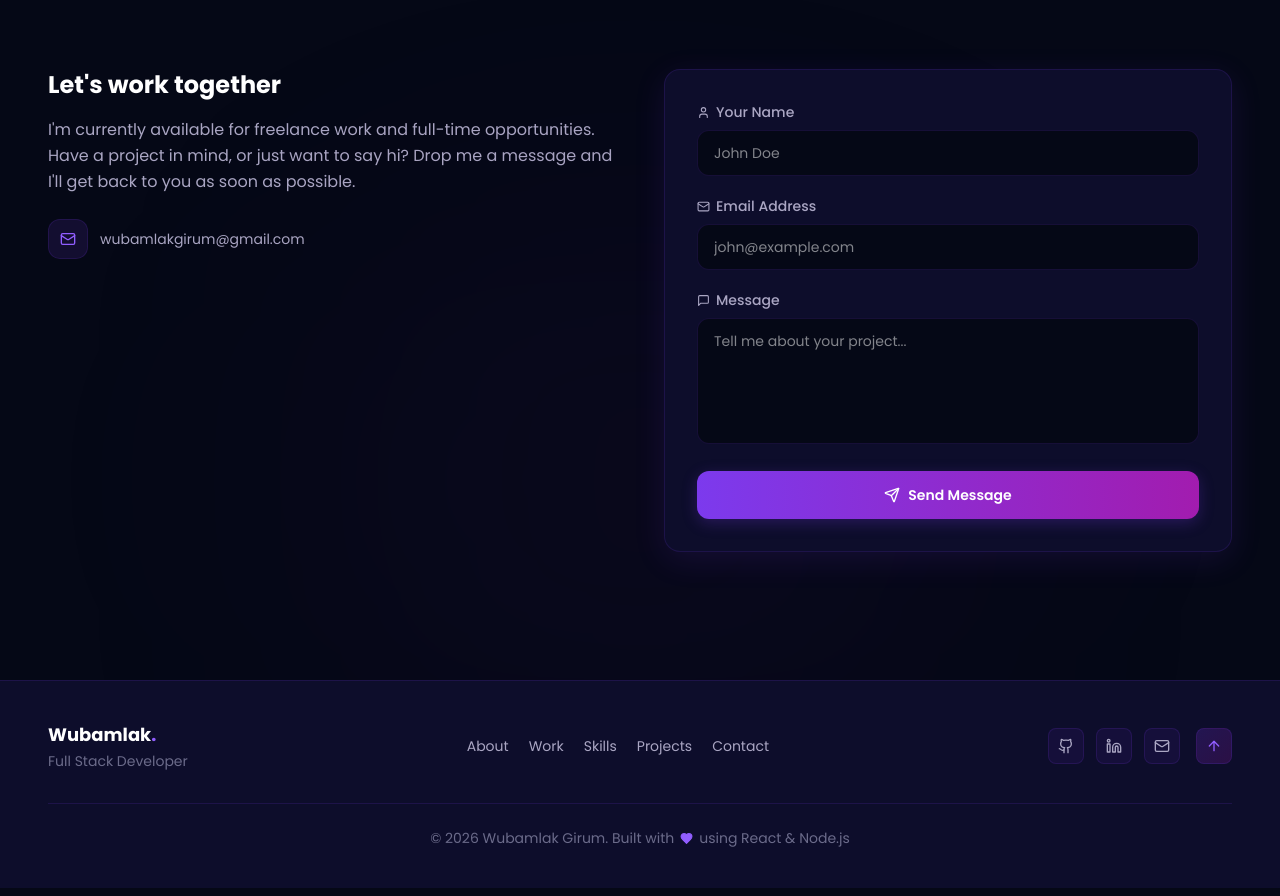
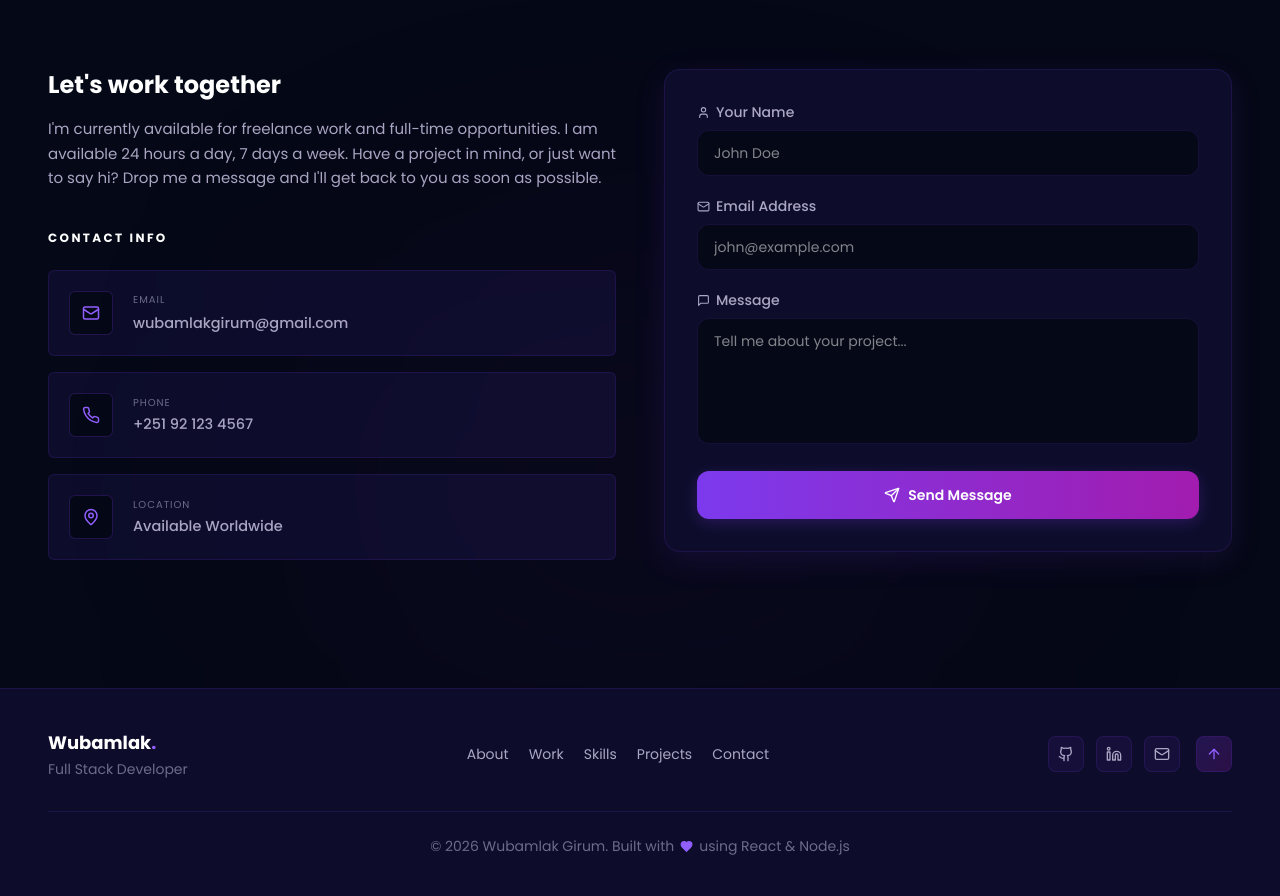
Before and after one commit to Zwubman/Portfolio, a React (Vite) app in the folder frontend/: page / in a window 1280 px wide. Shown: the part 6094-6990 px from the top of the page. Built offline with nearby package versions, Linux system fonts and the light colour scheme; no server answers.

Commit message:
feat: enhance ContactSection with additional contact information and improved layout for better accessibility

```diff
--- a/frontend/src/components/sections/ContactSection.jsx
+++ b/frontend/src/components/sections/ContactSection.jsx
@@ -1,7 +1,7 @@
 import { useState } from 'react';
 import { motion } from 'framer-motion';
 import { useSubmitContactMutation } from '../../store/services/contactApi';
-import { Send, CheckCircle, User, Mail, MessageSquare } from 'lucide-react';
+import { Send, CheckCircle, User, Mail, MessageSquare, Phone, MapPin, Github, Linkedin } from 'lucide-react';
 import toast from 'react-hot-toast';
 
 export default function ContactSection() {
@@ -70,25 +70,86 @@ export default function ContactSection() {
             >
               Let's work together
             </h3>
-            <p className="leading-relaxed mb-6" style={{ color: 'var(--text-secondary)' }}>
-              I'm currently available for freelance work and full-time opportunities. Have a
-              project in mind, or just want to say hi? Drop me a message and I'll get back to
-              you as soon as possible.
+            <p className="leading-relaxed mb-10 text-[15px]" style={{ color: 'var(--text-secondary)' }}>
+              I'm currently available for freelance work and full-time opportunities. I am available 24 hours a day, 7 days a week. Have a project in mind, or just want to say hi? Drop me a message and I'll get back to you as soon as possible.
             </p>
-            <div className="flex items-center gap-3">
+
+            <h3
+              className="text-xs font-bold tracking-[0.2em] uppercase mb-6"
+              style={{ color: 'var(--text-primary)' }}
+            >
+              Contact Info
+            </h3>
+
+            <div className="flex flex-col gap-4">
+              {/* Email Card */}
               <div
-                className="w-10 h-10 rounded-xl flex items-center justify-center"
-                style={{ backgroundColor: 'rgba(124,58,237,0.12)', border: '1px solid var(--border)' }}
+                className="flex items-center gap-5 p-5 rounded-md"
+                style={{ backgroundColor: 'var(--bg-card)', border: '1px solid rgba(124, 58, 237, 0.15)' }}
               >
-                <Mail size={16} style={{ color: 'var(--accent)' }} />
+                <div
+                  className="w-11 h-11 rounded-md flex items-center justify-center shrink-0"
+                  style={{ backgroundColor: 'var(--bg-primary)', border: '1px solid rgba(124, 58, 237, 0.25)' }}
+                >
+                  <Mail size={18} style={{ color: 'var(--accent)' }} />
+                </div>
+                <div>
+                  <p className="text-[10px] uppercase tracking-widest mb-1" style={{ color: 'var(--text-muted)' }}>
+                    Email
+                  </p>
+                  <a
+                    href="mailto:wubamlakgirum@gmail.com"
+                    className="text-[14.5px] font-medium transition-colors hover:underline"
+                    style={{ color: 'var(--text-secondary)' }}
+                    onMouseEnter={(e) => (e.currentTarget.style.color = '#3b82f6')}
+                    onMouseLeave={(e) => (e.currentTarget.style.color = 'var(--text-secondary)')}
+                  >
+                    wubamlakgirum@gmail.com
+                  </a>
+                </div>
               </div>
-              <a
-                href="mailto:wubamlakgirum@gmail.com"
-                className="hover:underline transition-colors text-sm"
-                style={{ color: 'var(--text-secondary)' }}
+
+              {/* Phone Card */}
+              <div
+                className="flex items-center gap-5 p-5 rounded-md"
+                style={{ backgroundColor: 'var(--bg-card)', border: '1px solid rgba(124, 58, 237, 0.15)' }}
               >
-                wubamlakgirum@gmail.com
-              </a>
+                <div
+                  className="w-11 h-11 rounded-md flex items-center justify-center shrink-0"
+                  style={{ backgroundColor: 'var(--bg-primary)', border: '1px solid rgba(124, 58, 237, 0.25)' }}
+                >
+                  <Phone size={18} style={{ color: 'var(--accent)' }} />
+                </div>
+                <div>
+                  <p className="text-[10px] uppercase tracking-widest mb-1" style={{ color: 'var(--text-muted)' }}>
+                    Phone
+                  </p>
+                  <p className="text-[14.5px] font-medium" style={{ color: 'var(--text-secondary)' }}>
+                    +251 92 123 4567
+                  </p>
+                </div>
+              </div>
+
+              {/* Location Card */}
+              <div
+                className="flex items-center gap-5 p-5 rounded-md"
+                style={{ backgroundColor: 'var(--bg-card)', border: '1px solid rgba(124, 58, 237, 0.15)' }}
+              >
+                <div
+                  className="w-11 h-11 rounded-md flex items-center justify-center shrink-0"
+                  style={{ backgroundColor: 'var(--bg-primary)', border: '1px solid rgba(124, 58, 237, 0.25)' }}
+                >
+                  <MapPin size={18} style={{ color: 'var(--accent)' }} />
+                </div>
+                <div>
+                  <p className="text-[10px] uppercase tracking-widest mb-1" style={{ color: 'var(--text-muted)' }}>
+                    Location
+                  </p>
+                  <p className="text-[14.5px] font-medium" style={{ color: 'var(--text-secondary)' }}>
+                    Available Worldwide
+                  </p>
+                </div>
+              </div>
             </div>
           </motion.div>
 
```
